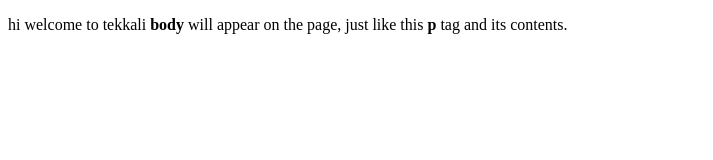
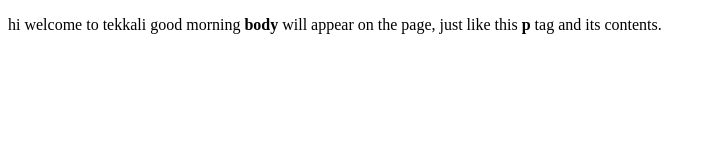
Before and after one commit to sajitkumar/ansible1, a plain HTML site: page index.html in a window 1280 px wide. Shown: the whole page, without its empty margins (0-713 px from the left). Drawn offline with Linux system fonts and the light colour scheme.

Commit message:
Update index.html

```diff
--- a/index.html
+++ b/index.html
@@ -4,6 +4,6 @@
     <title>welcome</title>
   </head>
   <body>
-    <p> hi welcome to tekkali <strong>body</strong>  will appear on the page, just like this <strong>p</strong> tag and its contents.</p>
+    <p> hi welcome to tekkali good morning <strong>body</strong>  will appear on the page, just like this <strong>p</strong> tag and its contents.</p>
   </body>
 </html>
```
